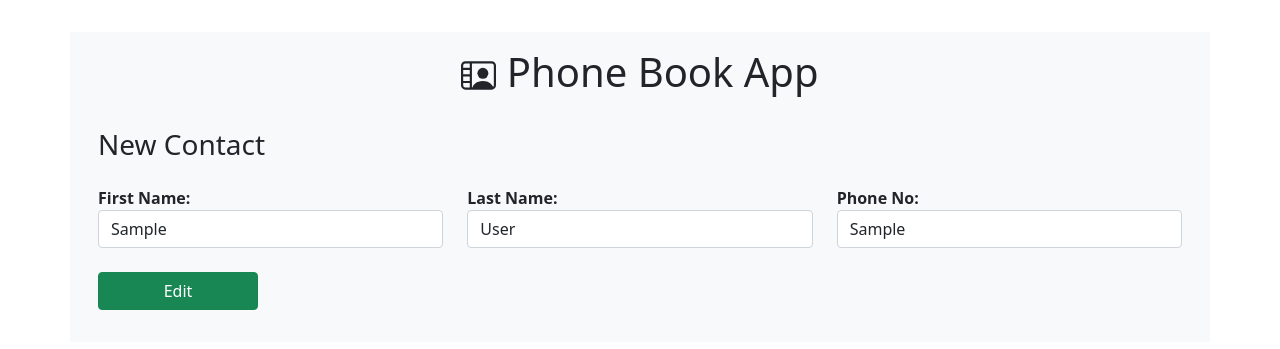
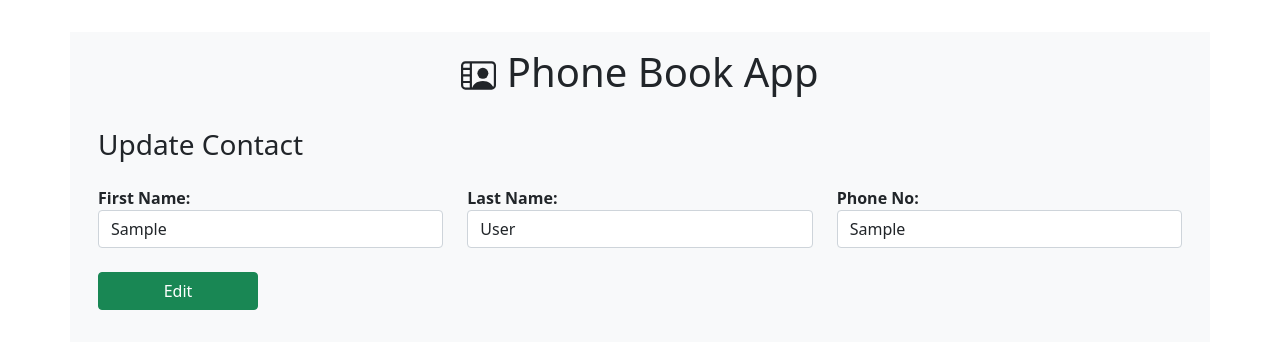
Before and after one commit to purnadip-manna/Phone_Book_App, a Django app: page /app/edit/1 in a window 1280 px wide. Shown: the top 349 px of the page. Run offline with Django 3.2, Linux system fonts and the light colour scheme; tables that the repository leaves empty hold one stand-in row (values such as "Sample post").

Commit message:
minor_changes_in_templates

```diff
--- a/templates/form.html
+++ b/templates/form.html
@@ -1,5 +1,11 @@
 {% extends 'base.html' %}
-{% block title %}New Contact{% endblock title %}
+{% block title %}
+    {% if update is True %}
+        Update Contact
+    {% else %}
+        New Contact
+    {% endif %}
+{% endblock title %}
 
 {% block headcontent %}
     <style>
@@ -19,10 +25,10 @@
   </svg> Phone Book App</h1>
   <br>
   <div class="container-fluid">
-    <span class="h3">New Contact</span>
+    {% if update is True %}
+    <span class="h3">Update Contact</span>
     <br>
     <br>
-    {% if update is True %}
         <form method="GET" action="/app/update">
             <input type="number" name="id" value="{{id}}" hidden>
             <div class="row">
@@ -45,6 +51,9 @@
         </form>
 
     {% else %}
+    <span class="h3">New Contact</span>
+    <br>
+    <br>
         <form method="GET" action="./add">
             <div class="row">
                 <div class="col-sm-4">
--- a/templates/home.html
+++ b/templates/home.html
@@ -71,7 +71,7 @@
           }
       }
   }
-  </script>
+</script>
 
 
 {% endblock body %}
```
